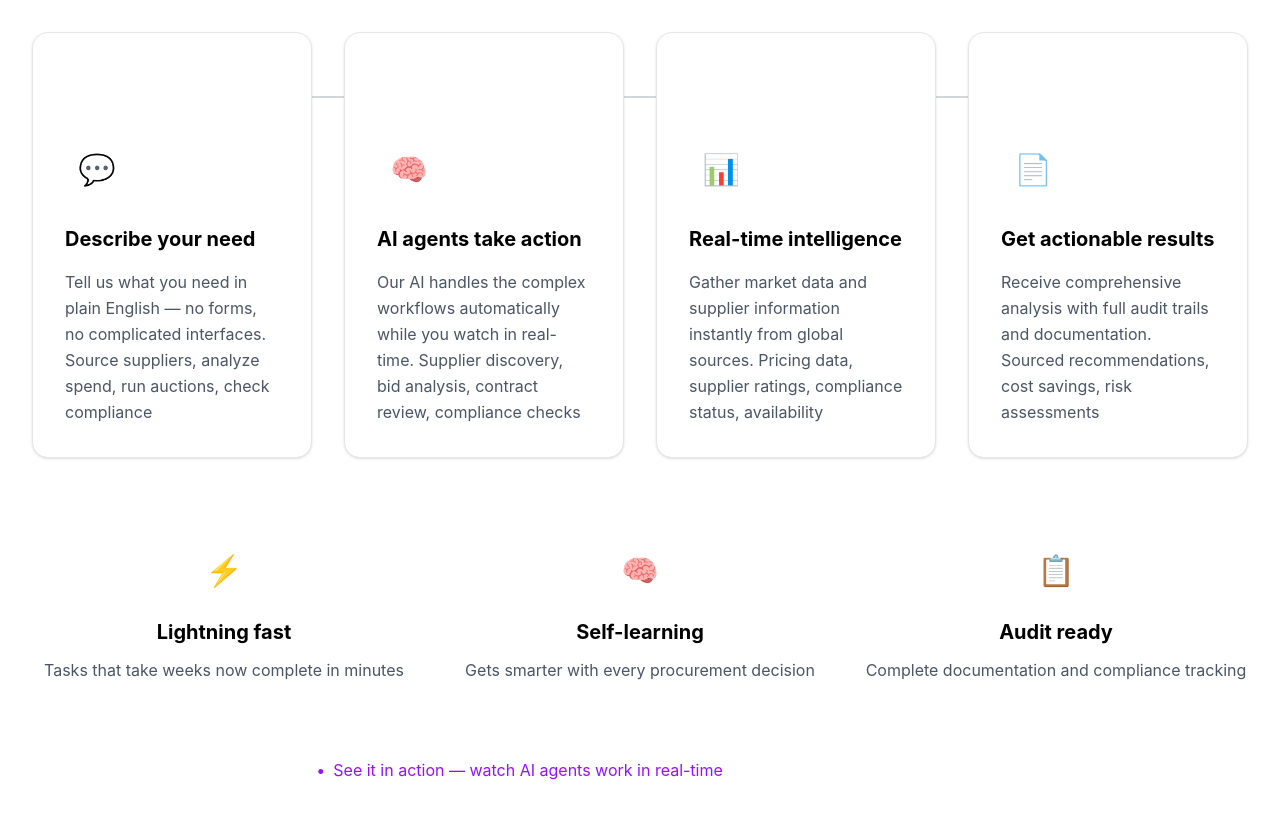
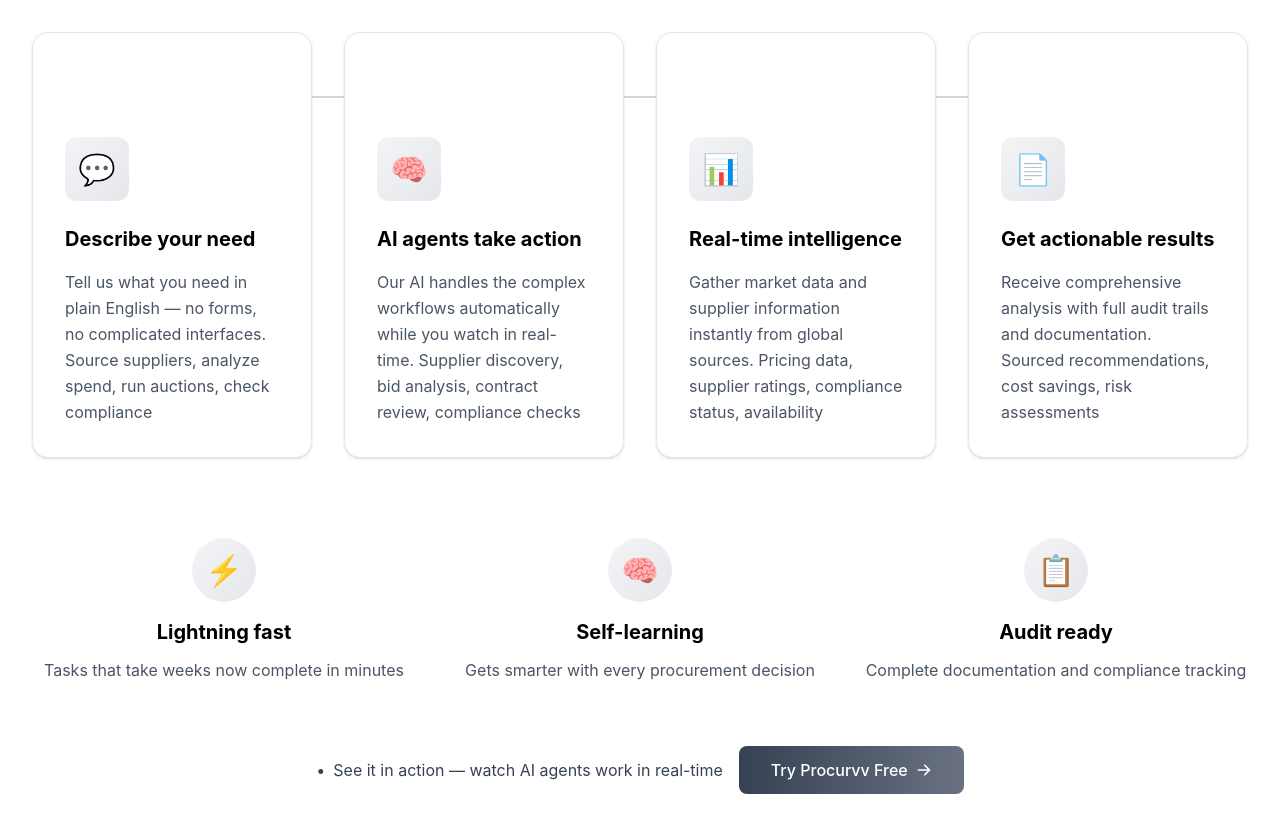
Before and after one commit to VishakBaddur/GPTforProcurement, a Next.js app: page /how-it-works in a window 1280 px wide. Shown: the part 340-1172 px from the top of the page. Built offline with nearby package versions, Linux system fonts and the light colour scheme.

Commit message:
CLEANUP: Replace remaining purple accents with grey gradients across pages

```diff
--- a/src/app/features/page.tsx
+++ b/src/app/features/page.tsx
@@ -85,7 +85,7 @@ export default function FeaturesPage() {
               <a href="#" className="text-black hover:text-gray-700 transition-colors">
                 Sign in
               </a>
-              <button className="bg-gradient-to-r from-procurvv-accent to-procurvv-accent-blue text-white px-6 py-2 rounded-lg hover:from-procurvv-accent-dark hover:to-procurvv-accent-blue-light transition-all duration-200 font-medium">
+              <button className="bg-gradient-to-r from-gray-700 to-gray-500 text-white px-6 py-2 rounded-lg hover:from-gray-800 hover:to-gray-600 transition-all duration-200 font-medium">
                 Get started
               </button>
             </div>
@@ -142,7 +142,7 @@ export default function FeaturesPage() {
                 {/* Header */}
                 <div className="flex items-start justify-between mb-6">
                   <div className="flex items-center space-x-4">
-                    <div className="w-12 h-12 bg-gradient-to-br from-procurvv-accent/10 to-procurvv-accent-light/10 rounded-xl flex items-center justify-center text-2xl">
+                       <div className="w-12 h-12 bg-gradient-to-br from-gray-100 to-gray-200 rounded-xl flex items-center justify-center text-2xl">
                       {feature.icon}
                     </div>
                     <div className={`px-3 py-1 rounded-full text-xs font-medium text-white ${feature.statusColor}`}>
@@ -180,7 +180,7 @@ export default function FeaturesPage() {
                 Join 150+ companies using AI to streamline their source-to-pay processes.
               </p>
               <div className="flex flex-col sm:flex-row gap-4 justify-center">
-                <button className="bg-gradient-to-r from-procurvv-accent to-procurvv-accent-blue text-white px-8 py-3 rounded-lg hover:from-procurvv-accent-dark hover:to-procurvv-accent-blue-light transition-all duration-200 font-medium">
+              <button className="bg-gradient-to-r from-gray-700 to-gray-500 text-white px-8 py-3 rounded-lg hover:from-gray-800 hover:to-gray-600 transition-all duration-200 font-medium">
                   Get started free
                 </button>
                 <button className="bg-white border border-gray-300 text-black px-8 py-3 rounded-lg hover:bg-gray-50 transition-all duration-200 font-medium">
--- a/src/app/how-it-works/page.tsx
+++ b/src/app/how-it-works/page.tsx
@@ -150,7 +150,7 @@ export default function HowItWorksPage() {
                     </div>
 
                     {/* Icon */}
-                    <div className="w-16 h-16 bg-gradient-to-br from-procurvv-accent/10 to-procurvv-accent-light/10 rounded-xl flex items-center justify-center text-3xl mb-6">
+                    <div className="w-16 h-16 bg-gradient-to-br from-gray-100 to-gray-200 rounded-xl flex items-center justify-center text-3xl mb-6">
                       {step.icon}
                     </div>
 
@@ -178,7 +178,7 @@ export default function HowItWorksPage() {
                   transition={{ delay: 1.2 + index * 0.1 }}
                   className="text-center"
                 >
-                  <div className="w-16 h-16 bg-gradient-to-br from-procurvv-accent/10 to-procurvv-accent-light/10 rounded-full flex items-center justify-center text-3xl mx-auto mb-4">
+                  <div className="w-16 h-16 bg-gradient-to-br from-gray-100 to-gray-200 rounded-full flex items-center justify-center text-3xl mx-auto mb-4">
                     {benefit.icon}
                   </div>
                   <h3 className="text-xl font-bold text-black mb-3">
@@ -200,11 +200,11 @@ export default function HowItWorksPage() {
             className="text-center"
           >
             <div className="flex flex-col sm:flex-row gap-4 justify-center items-center">
-              <a href="#" className="text-purple-600 hover:text-purple-700 transition-colors flex items-center space-x-2">
+              <a href="#" className="text-gray-700 hover:text-gray-800 transition-colors flex items-center space-x-2">
                 <span>•</span>
                 <span>See it in action — watch AI agents work in real-time</span>
               </a>
-              <button className="bg-gradient-to-r from-procurvv-accent to-procurvv-accent-blue text-white px-8 py-3 rounded-lg hover:from-procurvv-accent-dark hover:to-procurvv-accent-blue-light transition-all duration-200 font-medium flex items-center space-x-2">
+              <button className="bg-gradient-to-r from-gray-700 to-gray-500 text-white px-8 py-3 rounded-lg hover:from-gray-800 hover:to-gray-600 transition-all duration-200 font-medium flex items-center space-x-2">
                 <span>Try Procurvv Free</span>
                 <svg className="w-4 h-4" fill="currentColor" viewBox="0 0 20 20">
                   <path fillRule="evenodd" d="M10.293 3.293a1 1 0 011.414 0l6 6a1 1 0 010 1.414l-6 6a1 1 0 01-1.414-1.414L14.586 11H3a1 1 0 110-2h11.586l-4.293-4.293a1 1 0 010-1.414z" clipRule="evenodd" />
--- a/src/components/LandingPage.tsx
+++ b/src/components/LandingPage.tsx
@@ -58,7 +58,7 @@ export default function LandingPage({ onStartChat }: LandingPageProps) {
               <a href="#" className="text-black hover:text-gray-700 transition-colors">
                 Sign in
               </a>
-              <button className="bg-gradient-to-r from-procurvv-accent to-procurvv-accent-blue text-white px-6 py-2 rounded-lg hover:from-procurvv-accent-dark hover:to-procurvv-accent-blue-light transition-all duration-200 font-medium">
+              <button className="bg-gradient-to-r from-gray-700 to-gray-500 text-white px-6 py-2 rounded-lg hover:from-gray-800 hover:to-gray-600 transition-all duration-200 font-medium">
                 Get started
               </button>
             </div>
@@ -125,7 +125,7 @@ export default function LandingPage({ onStartChat }: LandingPageProps) {
                 {/* Send Button */}
                 <button
                   onClick={handleSubmit}
-                  className="absolute right-2 top-1/2 transform -translate-y-1/2 bg-gradient-to-r from-procurvv-accent to-procurvv-accent-blue text-white p-3 rounded-xl hover:from-procurvv-accent-dark hover:to-procurvv-accent-blue-light transition-all duration-200"
+                  className="absolute right-2 top-1/2 transform -translate-y-1/2 bg-gradient-to-r from-gray-700 to-gray-500 text-white p-3 rounded-xl hover:from-gray-800 hover:to-gray-600 transition-all duration-200"
                 >
                   <svg className="w-5 h-5" fill="none" stroke="currentColor" viewBox="0 0 24 24">
                     <path strokeLinecap="round" strokeLinejoin="round" strokeWidth={2} d="M12 19l9 2-9-18-9 18 9-2zm0 0v-8" />
```
